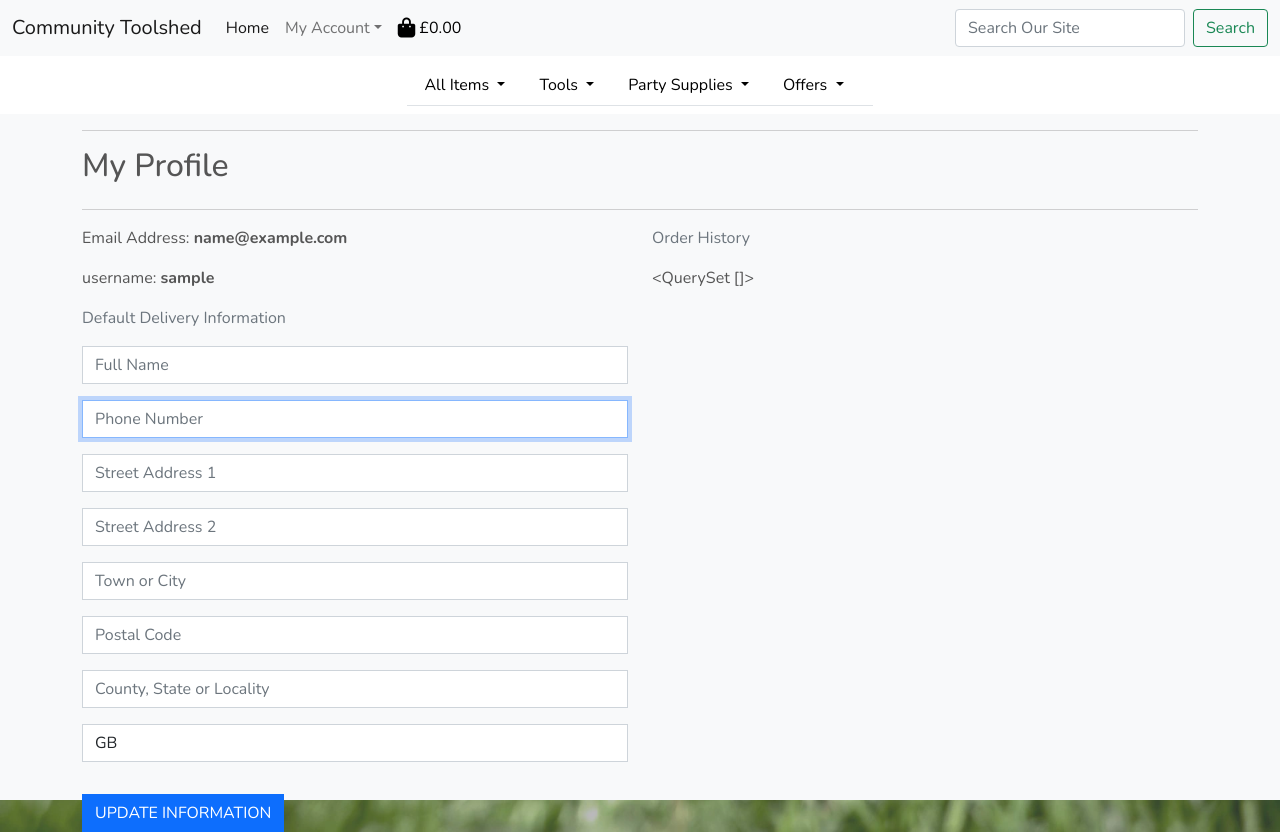
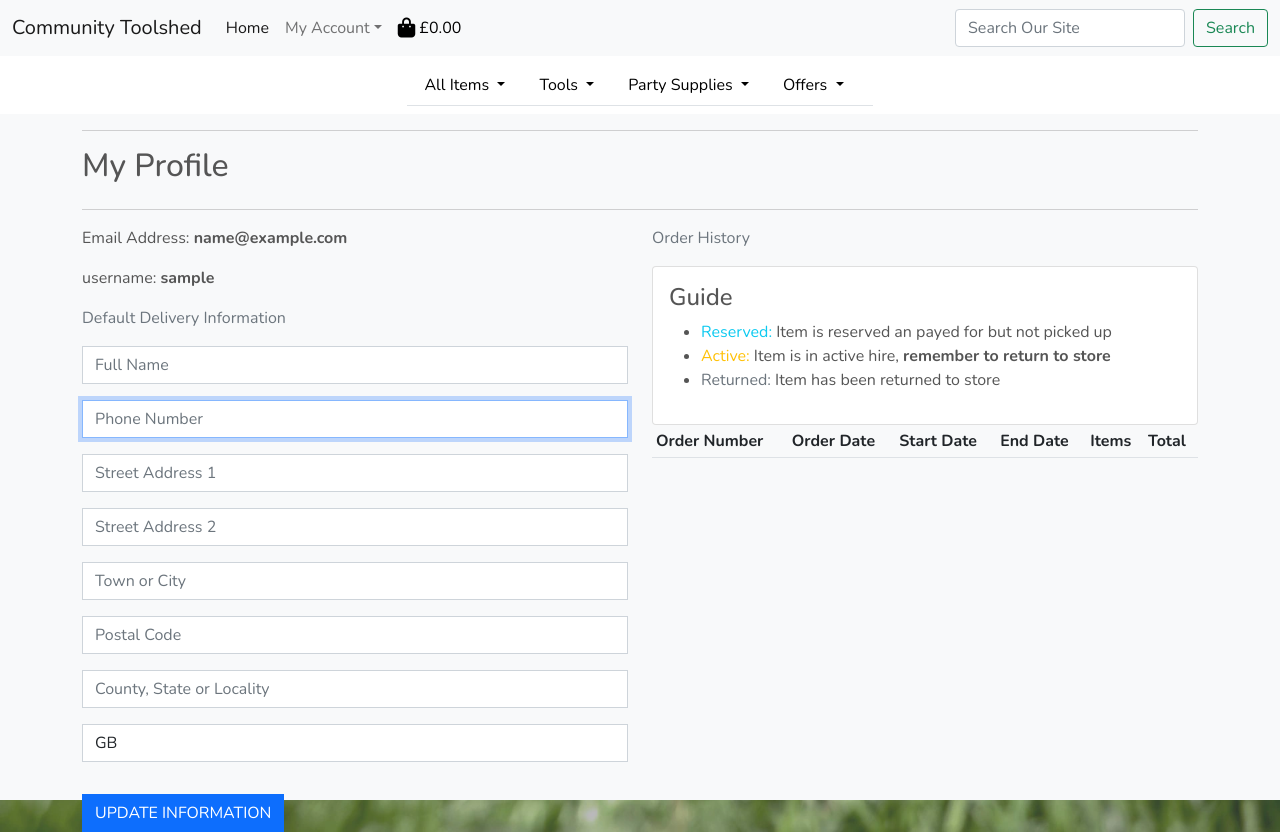
Before and after one commit to Mattds825/community-toolshed-store, a Django app: page /profile/ in a window 1280 px wide. Run offline with Django 5.2, Linux system fonts and the light colour scheme; the visitor is signed in with stand-in values (Sample User, id 1); data comes from the database, SQL or seed files in the repository; data that the repository does not hold is empty; some libraries are stand-ins or nearby versions.

Commit message:
add order history list to profile page. Add abililty for user to change the statusof each order item

```diff
--- a/checkout/admin.py
+++ b/checkout/admin.py
@@ -21,7 +21,8 @@ class OrderAdmin(SummernoteModelAdmin):
         'end_date',
         'order_total',
         'payment_status',
+        'user_profile',
     )
-    list_filter = ('order_number','date','start_date','end_date','order_total','payment_status')
+    list_filter = ('date','start_date','end_date','payment_status', 'user_profile')
     search_fields = ('order_number','date','start_date','end_date')
     ordering = ('-date',)
--- a/profiles/templates/profiles/profile.html
+++ b/profiles/templates/profiles/profile.html
@@ -39,7 +39,56 @@
             </div>
             <div class="col-12 col-lg-6">
                 <p class="text-muted">Order History</p>
-                {{ orders }}
+                <div class="card text-start">
+                    <div class="card-body">
+                        <h4 class="card-title">Guide</h4>
+                        <ul>
+                            <li><span class="text-info">Reserved:</span> Item is reserved an payed for but not picked up</li>
+                            <li><span class="text-warning">Active:</span> Item is in active hire, <strong>remember to return to store</strong></li>
+                            <li><span class="text-secondary">Returned:</span> Item has been returned to store</li>
+                        </ul>
+                    </div>
+                </div>
+
+                <div class="table-responsive max-height-400 overflow-y-auto">
+                    <table class="table table-sm table-hover">
+                        <thead>
+                            <tr>
+                                <th>Order Number</th>
+                                <th>Order Date</th>
+                                <th>Start Date</th>
+                                <th>End Date</th>
+                                <th>Items</th>
+                                <th>Total</th>
+                            </tr>
+                        </thead>
+                        <tbody>
+                            {% for order in orders|dictsortreversed:"date" %}
+                                <tr>
+                                    <td><a href="{% url 'order_history' order.order_number %}" title="{{ order.order_number }}">
+                                        {{ order.order_number|truncatechars:8 }}
+                                    </a></td>
+                                    <td>{{ order.date }}</td>
+                                    <td>{{ order.start_date }}</td>
+                                    <td>{{ order.end_date }}</td>
+                                    <td>
+                                        <ul class="list-unstyled">
+                                            {% for order_item in order.order_items.all %}
+                                                <li>
+                                                    <p>
+                                                        <span class="{% if order_item.status == 'reserved' %}text-info{% elif order_item.status == 'active' %}text-warning{% else %}text-secondary{% endif %}">
+                                                            {{ order_item.item.name }}</span> x {{ order_item.quantity }}
+                                                    </p><br>
+                                                </li>
+                                            {% endfor %}
+                                        </ul>
+                                    </td>
+                                    <td>£{{ order.order_total }}</td>
+                                </tr>
+                            {% endfor %}
+                        </tbody>
+                    </table>
+                </div>
             </div>
         </div>
     </div>
--- a/profiles/urls.py
+++ b/profiles/urls.py
@@ -4,4 +4,5 @@ from . import views
 
 urlpatterns = [
     path('', views.profile, name='profile'),
+    path('order_history/<order_number>', views.order_history, name='order_history'),
 ]
--- a/profiles/views.py
+++ b/profiles/views.py
@@ -2,6 +2,7 @@ from django.shortcuts import render, get_object_or_404
 from django.contrib import messages
 
 from .models import UserProfile
+from checkout.models import Order
 from .forms import UserProfileForm
 
 # Create your views here.
@@ -33,3 +34,22 @@ def profile(request):
     }
 
     return render(request, template, context)
+
+def order_history(request, order_number):
+    """ Display the user's order history. """
+
+    order = get_object_or_404(Order, order_number=order_number)
+
+    messages.info(request, (
+        f'This is a past confirmation for order number {order_number}. '
+        'A confirmation email was sent on the order date.'
+    ))
+
+    template = 'checkout/checkout_success.html'
+    context = {
+        'order': order,
+        'only_message_text': True,
+        'from_profile': True,
+    }
+
+    return render(request, template, context)
```
Also changed, not shown: checkout/templates/checkout/checkout_success.html (+45 -1 lines), checkout/views.py (+34 -10 lines), README.md.
